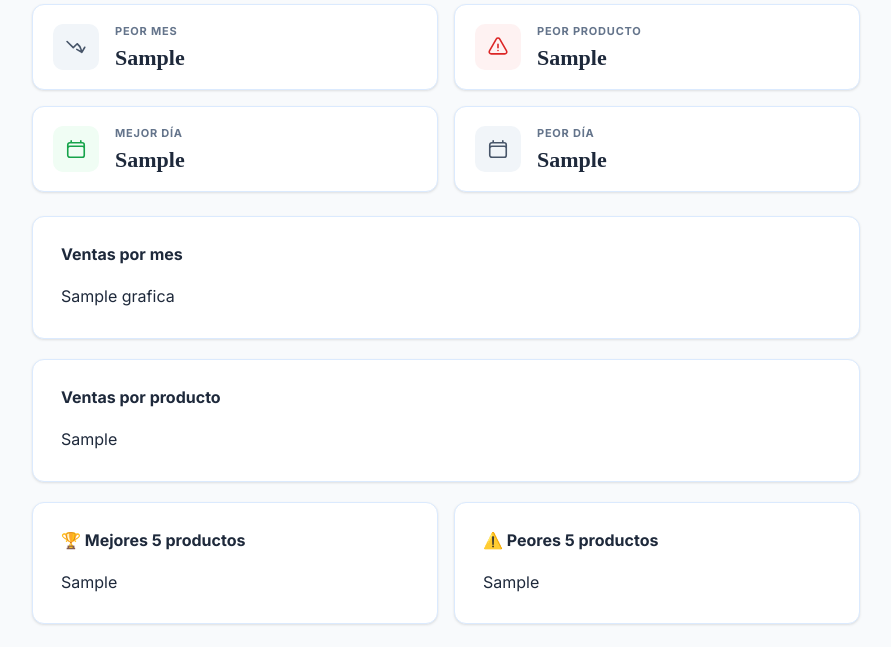
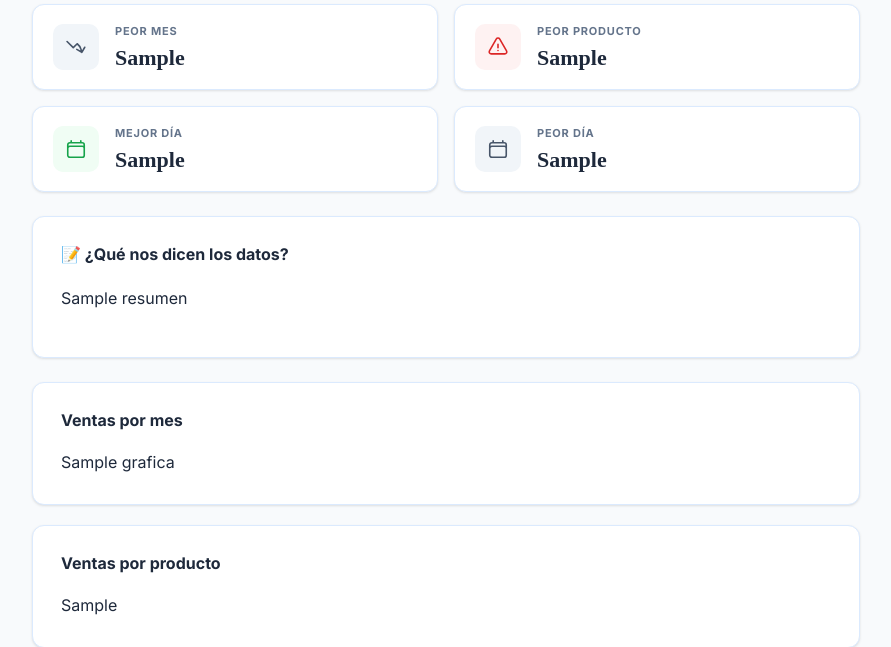
Before and after one commit to rauulmunoz/sales-analyzer, a Flask app: template templates/resultado.html in a window 1280 px wide. Shown: the part 514-1161 px from the top of the page, without its empty margins (194-1085 px from the left). Run offline with Flask 3, Linux system fonts and the light colour scheme; the template is opened without the code that fills it: most values are stand-ins (such as "Sample title", 1, 10 or a date in 2020); some web fonts are replaced.

Commit message:
Añadir resumen ejecutivo en web y PDF

```diff
--- a/app.py
+++ b/app.py
@@ -187,6 +187,23 @@ def analizar():
 
     total_ventas = float(total_ventas)
 
+    # Resumen ejecutivo
+    tendencia_texto = "bajista" if variacion and float(str(variacion)) < 0 else "alcista"
+    variacion_abs = abs(float(str(variacion))) if variacion else 0
+
+    resumen = (
+        f"En el periodo analizado, las ventas totales alcanzaron {total_ventas:,.2f}€ "
+        f"con un ticket medio de {ticket_medio:,.2f}€. "
+        f"El mejor mes fue {mejor_mes}, impulsado principalmente por {mejor_producto}, "
+        f"que fue el producto más vendido. "
+        f"Por otro lado, {peor_mes} fue el mes con peores resultados y {peor_producto} "
+        f"el producto con menor rendimiento. "
+        f"El {mejor_dia.lower()} es el mejor día para vender, "
+        f"mientras que el {peor_dia.lower()} registra las ventas más bajas. "
+        f"La tendencia general de ventas es {tendencia_texto}, "
+        f"con una variación del {variacion_abs}% respecto al último mes."
+    )
+
     return render_template('resultado.html',
         grafica = grafica,
         grafica2 = grafica2,
@@ -202,7 +219,8 @@ def analizar():
         grafica_bottom5 = grafica_bottom5,
         ticket_medio = ticket_medio,
         mejor_dia = mejor_dia,
-        peor_dia = peor_dia)
+        peor_dia = peor_dia,
+        resumen = resumen)
 
 @app.route('/exportar', methods=['POST'])
 def exportar():
@@ -217,6 +235,7 @@ def exportar():
     variacion = request.form['variacion']
     mejor_dia = request.form['mejor_dia']
     peor_dia = request.form['peor_dia']
+    resumen = request.form['resumen']
 
     ruta_pdf = 'uploads/informe.pdf'
     c = canvas.Canvas(ruta_pdf, pagesize=A4)
@@ -300,6 +319,22 @@ def exportar():
         dibujar_tarjeta(x, y, ancho_t2, 50, titulo, valor, color)
         x += ancho_t2 + 10
 
+    # Resumen ejecutivo
+    c.setFillColorRGB(0.1, 0.1, 0.1)
+    c.setFont('Helvetica-Bold', 12)
+    c.drawString(50, alto - 460, '¿Qué nos dicen los datos?')
+
+    c.setFont('Helvetica', 10)
+    c.setFillColorRGB(0.3, 0.3, 0.3)
+
+    # Dividir el texto en líneas para que quepa
+    from textwrap import wrap
+    lineas = wrap(resumen, width=90)
+    y_texto = alto - 480
+    for linea in lineas:
+        c.drawString(50, y_texto, linea)
+        y_texto -= 15
+
     # --- PÁGINA 2: Gráficas ---
     c.showPage()
 
--- a/templates/resultado.html
+++ b/templates/resultado.html
@@ -179,6 +179,12 @@
             </div>
         </div>
 
+        <!-- Resumen ejecutivo -->
+        <div class="chart-card mb-4">
+            <h2 class="chart-card__title">📝 ¿Qué nos dicen los datos?</h2>
+            <p style="font-size: 1rem; line-height: 1.8; color: var(--color-text);">{{ resumen }}</p>
+        </div>
+
         <!-- Gráfica ventas por mes -->
         <div class="chart-card">
             <h2 class="chart-card__title">Ventas por mes</h2>
@@ -219,6 +225,7 @@
                 <input type="hidden" name="variacion" value="{{ variacion }}">
                 <input type="hidden" name="mejor_dia" value="{{ mejor_dia }}">
                 <input type="hidden" name="peor_dia" value="{{ peor_dia }}">
+                <input type="hidden" name="resumen" value="{{ resumen }}">
                 <button type="submit" class="btn-sa btn-sa--success" id="export-btn">
                     📄 Exportar PDF
                 </button>
```
Also changed, not shown: 1 other file.
